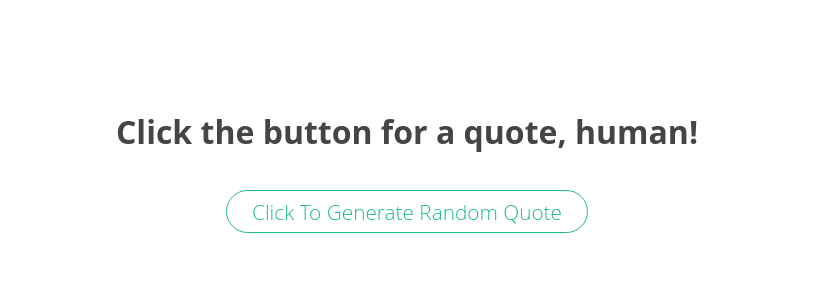
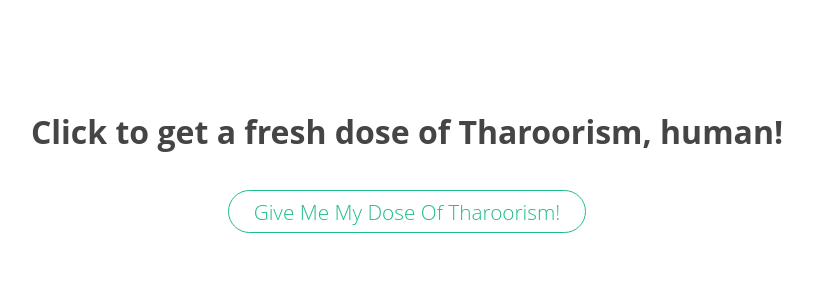
Before and after one commit to FarazPatankar/tharoorism, a React (Create React App) app: page / in a window 1280 px wide. Shown: the top 300 px of the page, without its empty margins (233-1046 px from the left). Built offline with nearby package versions, Linux system fonts and the light colour scheme.

Commit message:
stop same quote from showing up twice in a row

```diff
--- a/src/App.js
+++ b/src/App.js
@@ -5,21 +5,31 @@ import quotes from './quotes'
 class App extends Component {
   constructor() {
     super();
-    this.state={quote: "Click the button for a quote, human!"};
+    this.state={quote: "Click to get a fresh dose of Tharoorism, human!"};
     this.handleClick = this.handleClick.bind(this);
+    this.lastQuote = -1;
   }
 
   handleClick() {
+    let quoteNumber = this.generateQuoteNumber();
+    while(quoteNumber === this.state.lastQuote) {
+      quoteNumber = this.generateQuoteNumber();
+    }
+
     this.setState({
-      quote: quotes[Math.floor(Math.random() * quotes.length)]
+      quote: quotes[quoteNumber]
     })
+  }
+
+  generateQuoteNumber() {
+    return Math.floor(Math.random() * quotes.length);
   }
   render() {
     return (
       <div className="App">
         <div className="App-header">
           <h1>{this.state.quote}</h1>
-          <a href="#" className="button" onClick={this.handleClick}>Click To Generate Random Quote</a>
+          <a href="#" className="button" onClick={this.handleClick}>Give Me My Dose Of Tharoorism!</a>
         </div>
       </div>
     );
```
